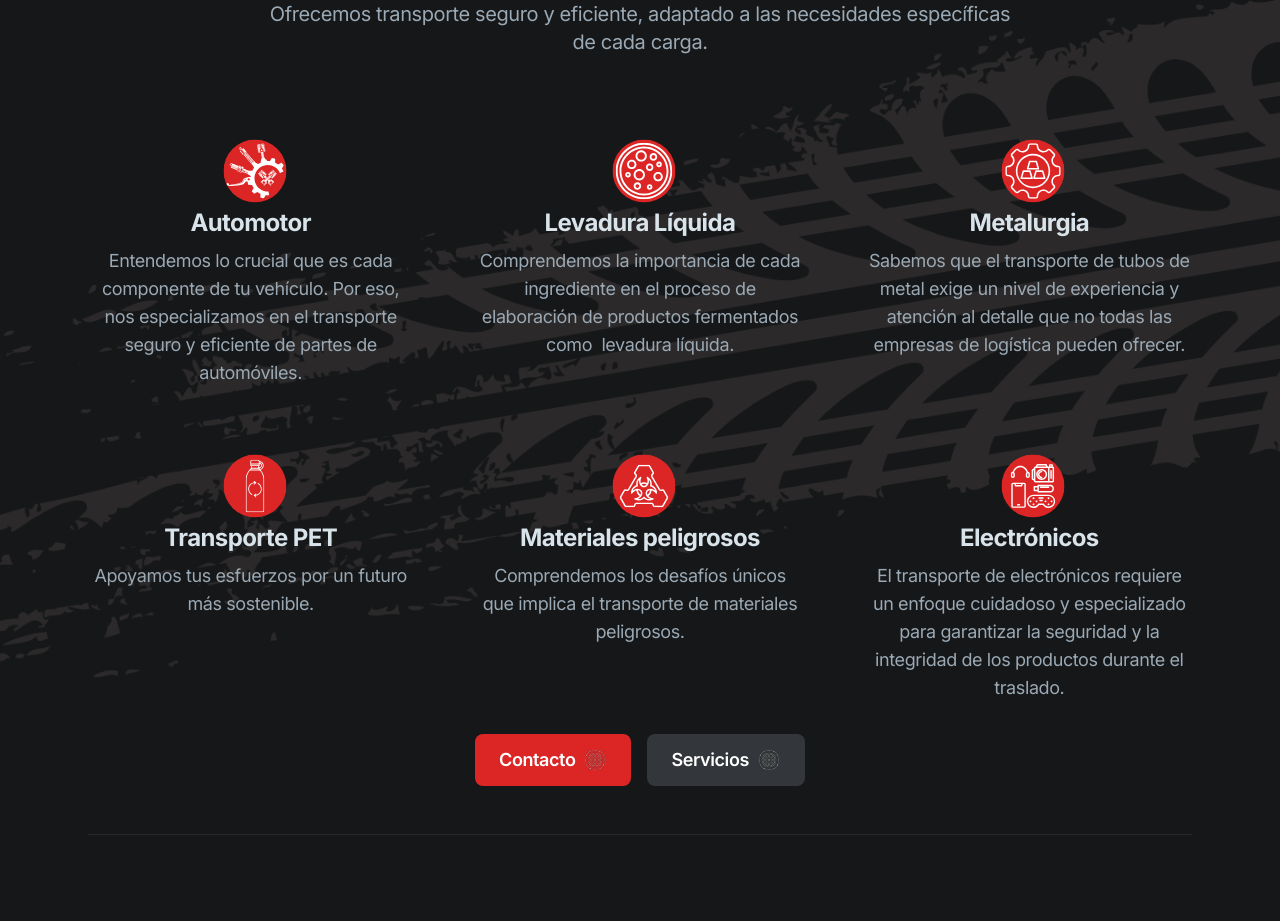
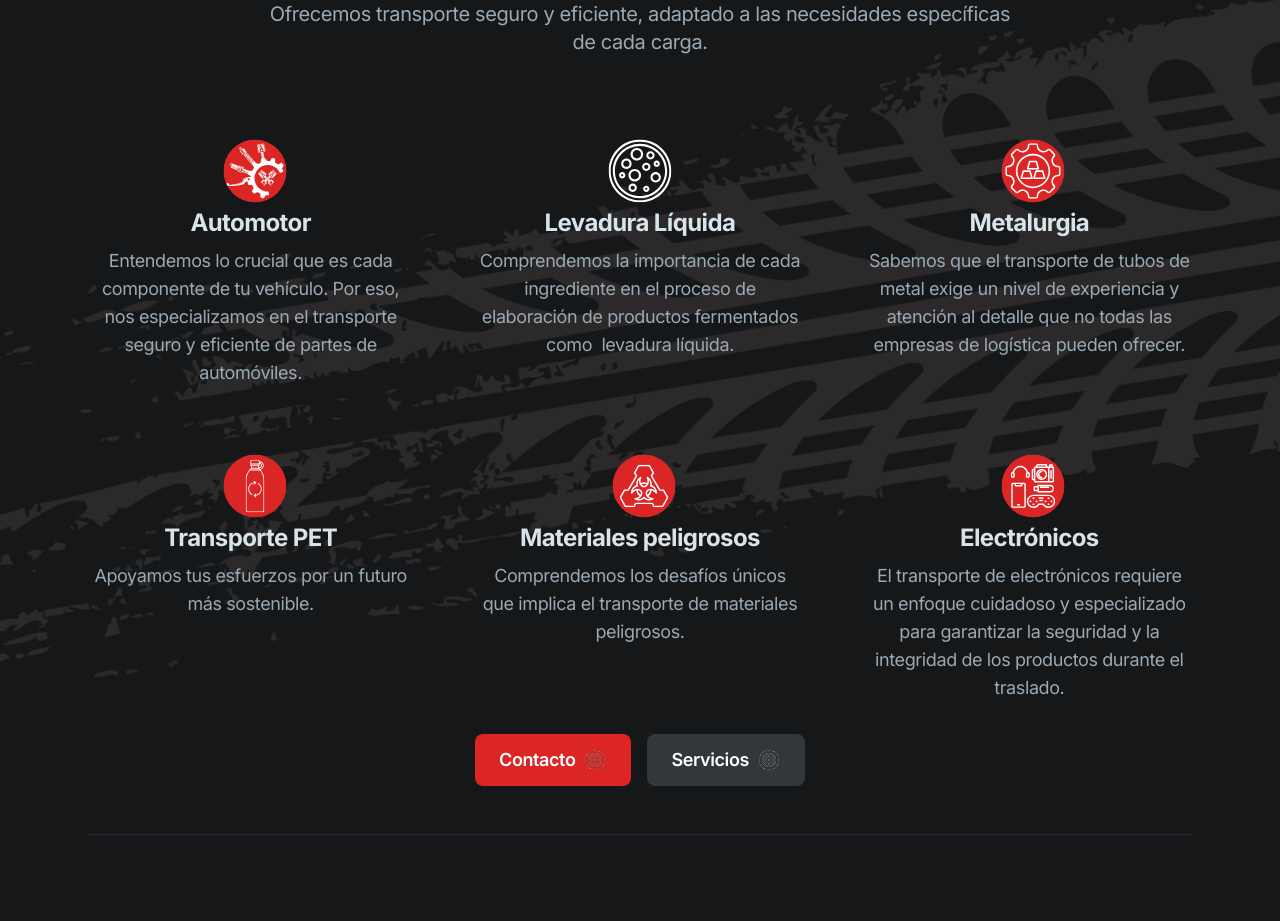
Before and after one commit to estebantes/demos_tes, a Next.js app: page / in a window 1280 px wide. Shown: the part 2471-3392 px from the top of the page. Built offline with nearby package versions, Linux system fonts and the light colour scheme.

Commit message:
Fix: habilitar appDir en next.config.js

```diff
--- a/components/features.tsx
+++ b/components/features.tsx
@@ -1,6 +1,6 @@
 import Image from 'next/image';
 import autoMotor from '@/public/AUTOMOTOR.svg';
-import levadura from '@/public/levadura.svg';
+
 import metalurgia from '@/public/METALURGIA.svg';
 import pet from '@/public/PET.svg';
 import peligrosos from '@/public/peligrosos.svg';
@@ -43,13 +43,13 @@ export default function Features() {
 
             {/* 2nd item */}
             <div className="relative flex flex-col items-center" data-aos="fade-up" data-aos-delay="100" data-aos-anchor="[data-aos-id-blocks]">
-            <Image
-                        src={levadura}
-                        alt="icono levadura"
-                        width={70}
-                        height={70}
-                        className="bg-red-600 ml-2 scale-90 transition-transform duration-300 ease-in-out hover:scale-100 rounded-full"
-                      />
+           <Image
+  src="/levadura.svg"
+  alt="icono levadura"
+  width={70}
+  height={70}
+/>
+
               <h4 className="h4 mb-2">Levadura Líquida</h4>
               <p className="text-lg text-gray-400 text-center">Comprendemos la importancia de cada ingrediente en el proceso de elaboración de productos fermentados como  levadura líquida.</p>
             </div>
```
